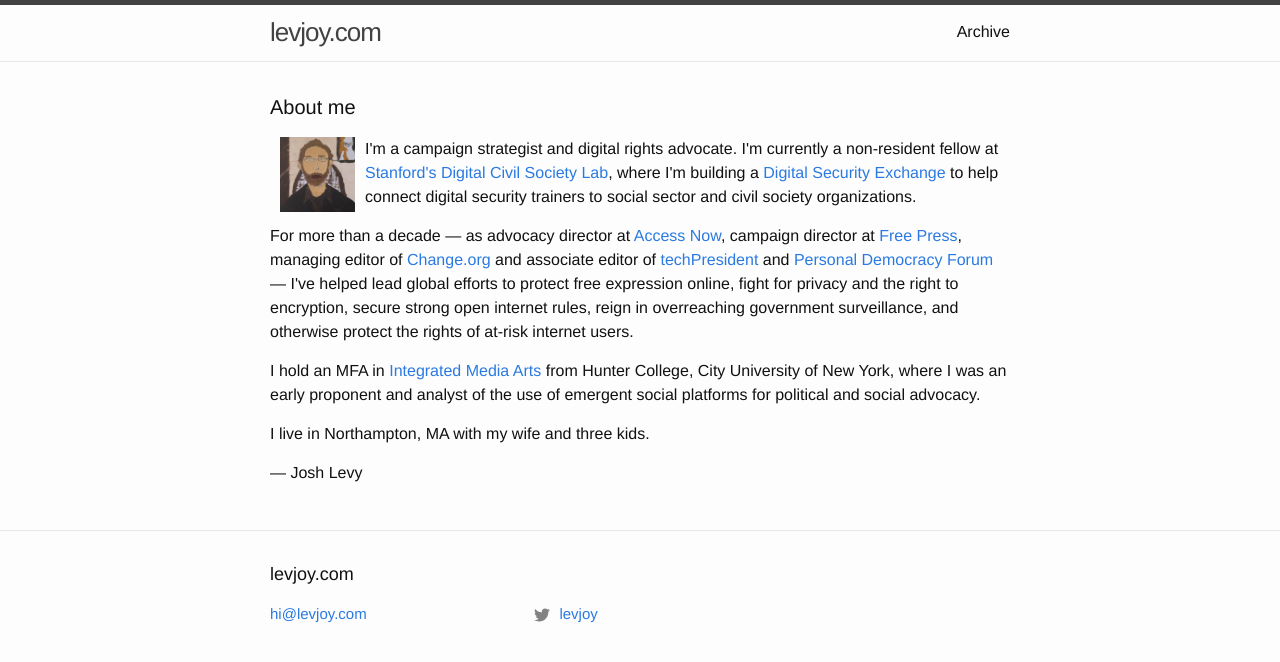
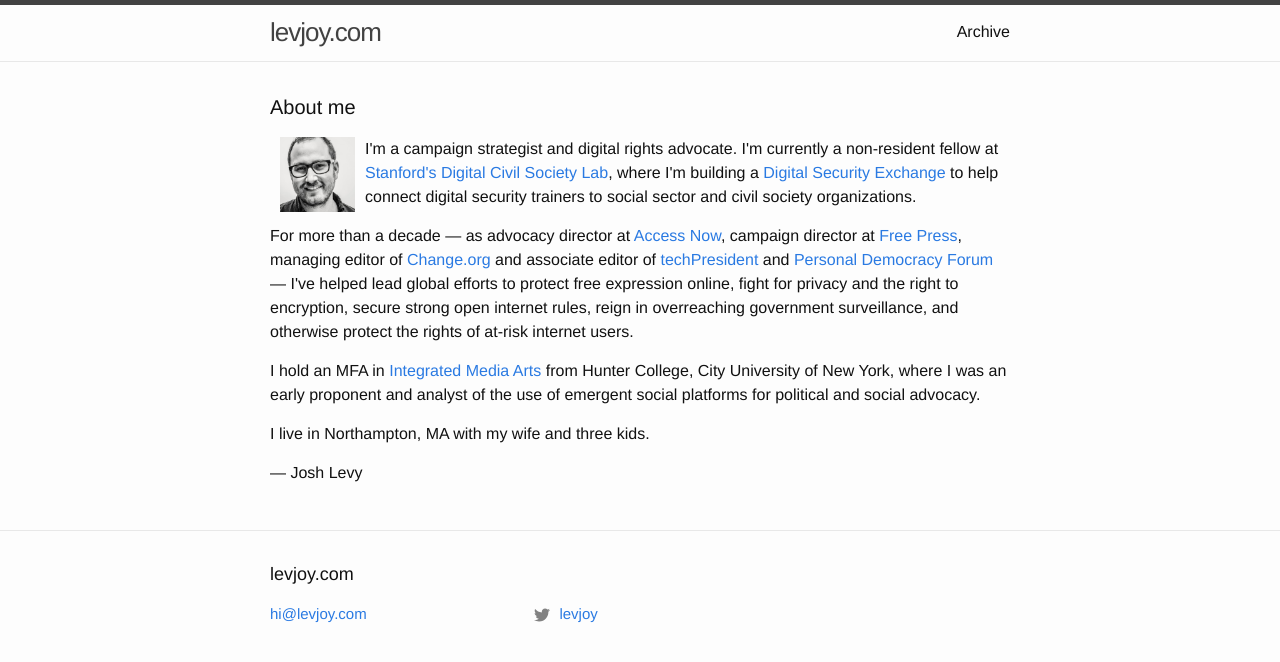
Before and after one commit to levjoy/levjoy.github.io, a Jekyll site: the page built from index.md, in a window 1280 px wide. Shown: the top 662 px of the page. Built offline with Jekyll 4.4.1, drawn with Linux system fonts in a browser that asks for light colours.

Commit message:
new image

```diff
--- a/_layouts/home.md
+++ b/_layouts/home.md
@@ -6,7 +6,7 @@
 
   <h1 class="page-heading">About me</h1>
 
-  <img src="/pics/levy-painting.jpg" alt-="Levy painting" height="75" align="left" hspace="10">
+  <img src="/pics/b_w_levy.jpg" alt-="Levy painting" height="75" align="left" hspace="10">
 
   <p>I'm a campaign strategist and digital rights advocate. I'm currently a non-resident fellow at <a href="https://pacscenter.stanford.edu/digital-civil-society/">Stanford's Digital Civil Society Lab</a>, where I'm building a <a href="https://www.digitalsecurityexchange.org/">Digital Security Exchange</a> to help connect digital security trainers to social sector and civil society organizations.
 
```
Also changed, not shown: pics/b_w_levy.jpg (added).
